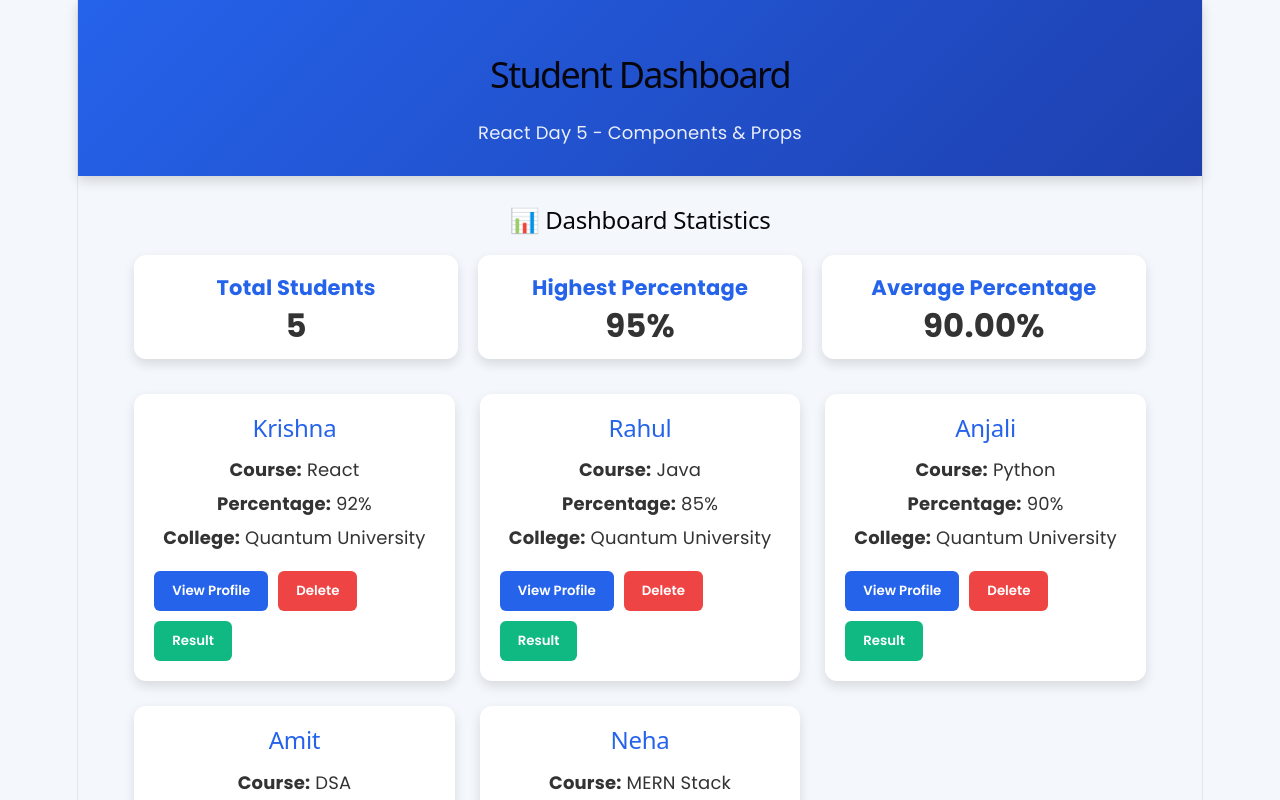
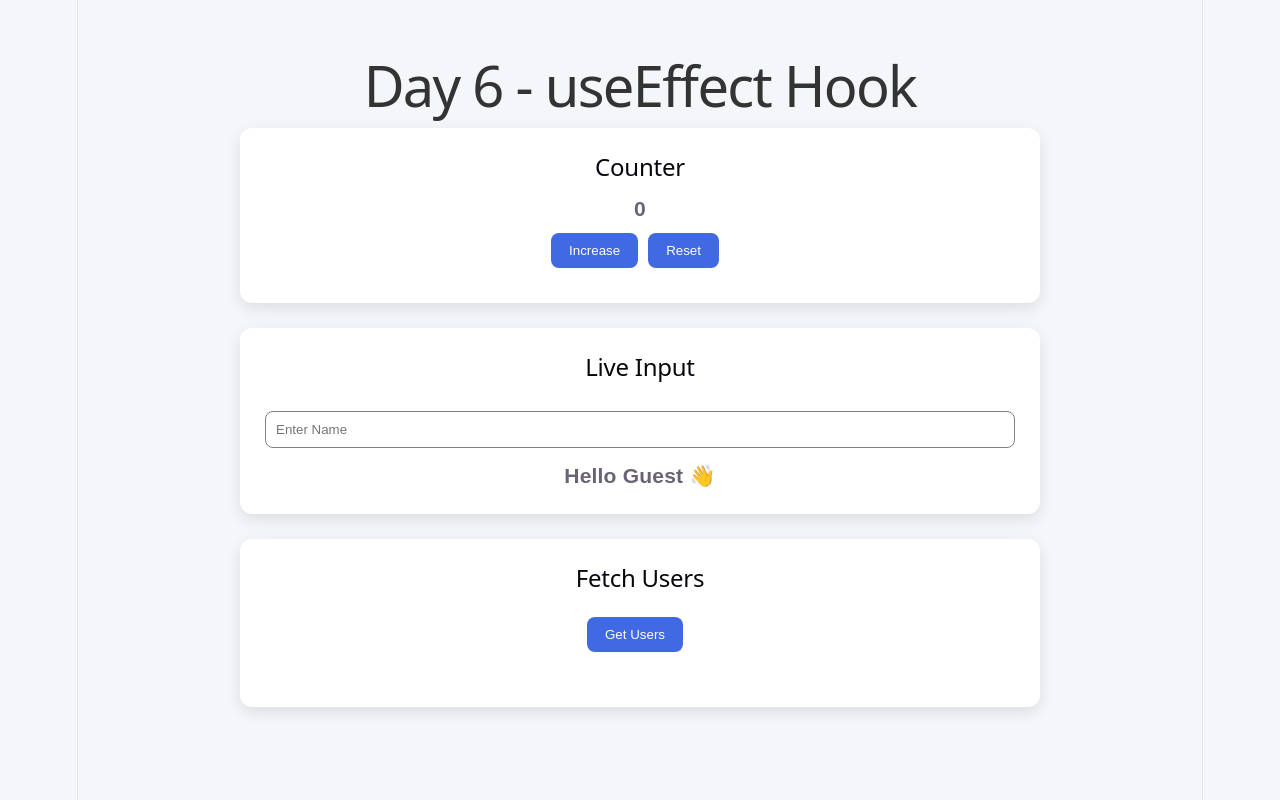
Before and after one commit to developerkrish121/react-learning-journey, a React (Vite) app in the folder react-learning/: page / in a window 1280 px wide. Shown: the top 800 px of the page. Built offline with nearby package versions, Linux system fonts and the light colour scheme.

Commit message:
Day 6 - React: Learned useEffect Hook, Component Lifecycle, Dependency Array, API Fetching, Loading State, and Live Input Handling

```diff
--- a/react-learning/src/App.css
+++ b/react-learning/src/App.css
@@ -1,226 +1,69 @@
-/* ===========================
-   Google Font
-=========================== */
-@import url("https://fonts.googleapis.com/css2?family=Poppins:wght@300;400;500;600;700&display=swap");
-
-/* ===========================
-   Global Styling
-=========================== */
-
 * {
   margin: 0;
   padding: 0;
   box-sizing: border-box;
-  font-family: "Poppins", sans-serif;
+  font-family: Arial, sans-serif;
 }
 
 body {
-  background: #f4f7fb;
-  color: #333;
+  background: #f4f6f9;
 }
-
-/* ===========================
-   Header
-=========================== */
-
-.header {
-  background: linear-gradient(135deg, #2563eb, #1e40af);
-  color: white;
-  text-align: center;
-  padding: 30px;
-  margin-bottom: 30px;
-  box-shadow: 0px 5px 12px rgba(0, 0, 0, 0.15);
-}
-
-.header h1 {
-  font-size: 2rem;
-}
-
-.header p {
-  margin-top: 10px;
-  opacity: 0.9;
-}
-
-/* ===========================
-   Statistics
-=========================== */
-
-.stats {
-  width: 90%;
-  margin: auto;
-}
-
-.stats h2 {
-  margin-bottom: 20px;
-}
-
-.stats-container {
-  display: grid;
-  grid-template-columns: repeat(auto-fit, minmax(220px, 1fr));
-  gap: 20px;
-  margin-bottom: 35px;
-}
-
-.stat-card {
-  background: white;
-  border-radius: 12px;
-  padding: 20px;
-  text-align: center;
-  box-shadow: 0px 5px 12px rgba(0, 0, 0, 0.12);
-  transition: 0.3s;
-}
-
-.stat-card:hover {
-  transform: translateY(-5px);
-}
-
-.stat-card h3 {
-  color: #2563eb;
-  margin-bottom: 12px;
-}
-
-.stat-card p {
-  font-size: 1.8rem;
-  font-weight: bold;
-}
-
-/* ===========================
-   Student Cards
-=========================== */
 
 .container {
   width: 90%;
-  margin: auto;
+  max-width: 800px;
+  margin: 40px auto;
+}
 
-  display: grid;
-
-  grid-template-columns: repeat(auto-fit, minmax(280px, 1fr));
-
-  gap: 25px;
+h1 {
+  text-align: center;
+  margin-bottom: 30px;
+  color: #333;
 }
 
 .card {
   background: white;
-
+  padding: 25px;
+  margin-bottom: 25px;
   border-radius: 12px;
-
-  padding: 20px;
-
-  box-shadow: 0px 5px 12px rgba(0, 0, 0, 0.12);
-
-  transition: all 0.3s ease;
-}
-
-.card:hover {
-  transform: translateY(-8px);
+  box-shadow: 0 5px 15px rgba(0,0,0,0.1);
 }
 
 .card h2 {
-  color: #2563eb;
   margin-bottom: 15px;
 }
 
-.card p {
-  margin: 8px 0;
+button {
+  padding: 10px 18px;
+  margin: 10px 10px 10px 0;
+  border: none;
+  border-radius: 8px;
+  background: royalblue;
+  color: white;
+  cursor: pointer;
+  transition: .3s;
 }
 
-/* ===========================
-   Buttons
-=========================== */
-
-.button-group {
-  margin-top: 20px;
-
-  display: flex;
-
-  gap: 10px;
-
-  flex-wrap: wrap;
-}
-
-button {
-  border: none;
-
-  padding: 10px 18px;
-
-  border-radius: 6px;
-
-  cursor: pointer;
-
-  font-weight: 600;
-
-  transition: 0.3s;
-}
-
-/* View Button */
-
-.button-group button:nth-child(1) {
-  background: #2563eb;
-  color: white;
-}
-
-.button-group button:nth-child(1):hover {
+button:hover {
   background: #1d4ed8;
 }
 
-/* Delete Button */
-
-.button-group button:nth-child(2) {
-  background: #ef4444;
-  color: white;
+input {
+  width: 100%;
+  padding: 10px;
+  margin: 15px 0;
+  border-radius: 8px;
+  border: 1px solid gray;
 }
 
-.button-group button:nth-child(2):hover {
-  background: #dc2626;
+ul {
+  margin-top: 20px;
 }
 
-/* Result Button */
-
-.button-group button:nth-child(3) {
-  background: #10b981;
-  color: white;
+li {
+  list-style: none;
+  padding: 12px;
+  margin-bottom: 10px;
+  background: #eef4ff;
+  border-radius: 8px;
 }
-
-.button-group button:nth-child(3):hover {
-  background: #059669;
-}
-
-/* ===========================
-   Footer
-=========================== */
-
-.footer {
-  margin-top: 40px;
-
-  background: #1f2937;
-
-  color: white;
-
-  text-align: center;
-
-  padding: 20px;
-}
-
-.footer p {
-  margin-top: 8px;
-  opacity: 0.8;
-}
-
-/* ===========================
-   Responsive
-=========================== */
-
-@media (max-width: 768px) {
-
-  .header h1 {
-    font-size: 1.6rem;
-  }
-
-  .button-group {
-    flex-direction: column;
-  }
-
-  button {
-    width: 100%;
-  }
-}
--- a/react-learning/src/App.jsx
+++ b/react-learning/src/App.jsx
@@ -1,102 +1,97 @@
+import { useState, useEffect } from "react";
 import "./App.css";
 
-// Import Components
-import Header from "./components/Header";
-import Footer from "./components/Footer";
-import StudentCard from "./components/StudentCard";
-import Stats from "./components/Stats";
+function App() {
+  const [count, setCount] = useState(0);
+  const [name, setName] = useState("");
+  const [users, setUsers] = useState([]);
+  const [loading, setLoading] = useState(false);
 
-function App() {
+  // Runs only once after component loads
+  useEffect(() => {
+    console.log("Component Mounted");
+  }, []);
 
-  // -----------------------------
-  // Student Data
-  // -----------------------------
-  const students = [
-    {
-      id: 1,
-      name: "Krishna",
-      course: "React",
-      percentage: 92,
-      college: "Quantum University",
-    },
-    {
-      id: 2,
-      name: "Rahul",
-      course: "Java",
-      percentage: 85,
-      college: "Quantum University",
-    },
-    {
-      id: 3,
-      name: "Anjali",
-      course: "Python",
-      percentage: 90,
-      college: "Quantum University",
-    },
-    {
-      id: 4,
-      name: "Amit",
-      course: "DSA",
-      percentage: 88,
-      college: "Quantum University",
-    },
-    {
-      id: 5,
-      name: "Neha",
-      course: "MERN Stack",
-      percentage: 95,
-      college: "Quantum University",
-    },
-  ];
+  // Runs whenever count changes
+  useEffect(() => {
+    console.log("Count Changed:", count);
+  }, [count]);
 
-  // -----------------------------
-  // Callback Functions
-  // -----------------------------
+  // Fetch data from API
+  const fetchUsers = async () => {
+    setLoading(true);
 
-  // View Profile
-  const viewProfile = (studentName) => {
-    alert(`Viewing Profile of ${studentName}`);
+    const response = await fetch(
+      "https://jsonplaceholder.typicode.com/users"
+    );
+
+    const data = await response.json();
+
+    setUsers(data);
+    setLoading(false);
   };
 
-  // Delete Student
-  const deleteStudent = (studentName) => {
-    alert(`Deleting ${studentName}`);
-  };
+  return (
+    <div className="container">
 
-  // Show Result
-  const showResult = (student) => {
-    alert(
-      `${student.name} scored ${student.percentage}% in ${student.course}`
-    );
-  };
+      <h1>Day 6 - useEffect Hook</h1>
 
-  // -----------------------------
-  // JSX
-  // -----------------------------
-  return (
-    <>
-      {/* Header */}
-      <Header />
+      {/* Counter */}
 
-      {/* Statistics */}
-      <Stats students={students} />
+      <div className="card">
+        <h2>Counter</h2>
 
-      {/* Student Cards */}
-      <div className="container">
-        {students.map((student) => (
-          <StudentCard
-            key={student.id}
-            student={student}
-            onViewProfile={viewProfile}
-            onDeleteStudent={deleteStudent}
-            onShowResult={showResult}
-          />
-        ))}
+        <h3>{count}</h3>
+
+        <button onClick={() => setCount(count + 1)}>
+          Increase
+        </button>
+
+        <button onClick={() => setCount(0)}>
+          Reset
+        </button>
       </div>
 
-      {/* Footer */}
-      <Footer />
-    </>
+      {/* Input */}
+
+      <div className="card">
+        <h2>Live Input</h2>
+
+        <input
+          type="text"
+          placeholder="Enter Name"
+          value={name}
+          onChange={(e) => setName(e.target.value)}
+        />
+
+        <h3>Hello {name || "Guest"} 👋</h3>
+      </div>
+
+      {/* API */}
+
+      <div className="card">
+
+        <h2>Fetch Users</h2>
+
+        <button onClick={fetchUsers}>
+          Get Users
+        </button>
+
+        {loading && <p>Loading...</p>}
+
+        <ul>
+          {users.map((user) => (
+            <li key={user.id}>
+              <strong>{user.name}</strong>
+              <br />
+              {user.email}
+            </li>
+          ))}
+        </ul>
+
+      </div>
+
+    </div>
   );
 }
 
--- a/react-learning/src/components/stats.jsx
+++ b/react-learning/src/components/stats.jsx
@@ -37,7 +37,7 @@ function Stats({ students }) {
         </div>
 
         <div className="stat-card">
-          <h3>Average Percentage</h3>
+
           <p>{averagePercentage}%</p>
         </div>
       </div>
```
